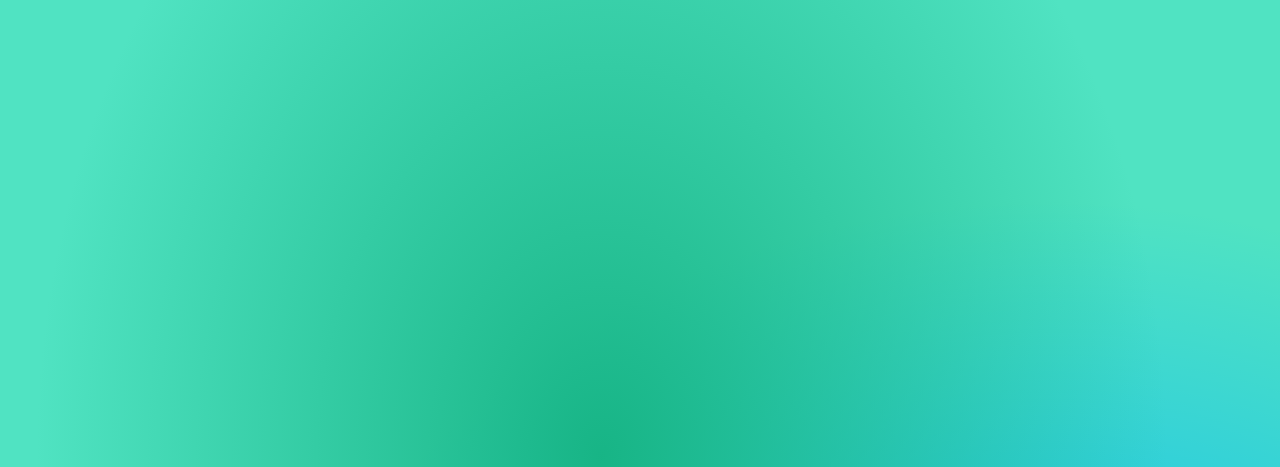
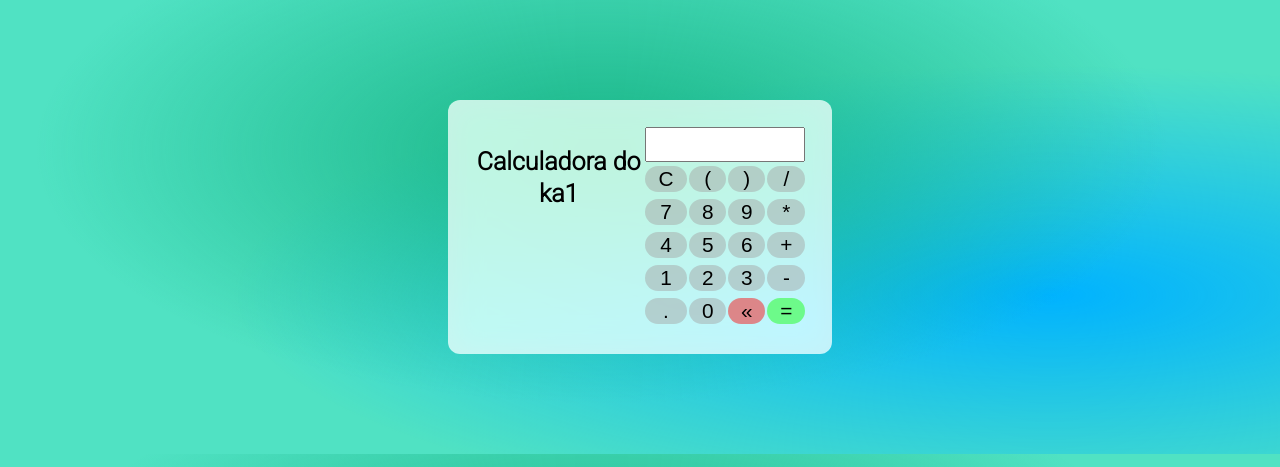
Before and after one commit to Ka1-S/Calculadora_kauan, a plain HTML site: page index.html in a window 1280 px wide. Shown: the top 467 px of the page. Drawn offline with Linux system fonts and the light colour scheme.

Commit message:
Calculadoratest

```diff
--- a/assets/css/index.css
+++ b/assets/css/index.css
@@ -6,12 +6,13 @@
 }
 
 body {
-    background-color: #50E3C2;
+    display: flex;
+    background-color: hsl(167, 72%, 60%);
     background-image:
         radial-gradient(at 47% 33%, hsl(162.00, 77%, 40%) 0, transparent 59%),
         radial-gradient(at 82% 65%, hsl(198.00, 100%, 50%) 0, transparent 55%);
-    margin: 340px;
-    padding: 80px;
+    margin: auto;
+    padding: auto;
     font-family: 'Roboto', sans-serif;
     line-height: 1.5em;
     font-size: 1.3em;
@@ -19,22 +20,35 @@ body {
 
 
 .container {
+    text-align: center;
+    display: flex;
     backdrop-filter: blur(16px) saturate(180%);
     -webkit-backdrop-filter: blur(16px) saturate(180%);
     background-color: rgba(255, 255, 255, 0.75);
     border-radius: 12px;
-    border: 1px solid rgba(209, 213, 219, 0.3);
-    max-width: 640px;
-    padding: 20px;
-    margin: 50px auto;
+    border: 1px auto solid rgba(209, 213, 219, 0.3);
+    max-width: 30%;
+    max-height: 50%;
+    padding: 2%;
+    margin: 100px auto ;
+}
+
+h1 {
+    font-size-adjust: auto;
+    font-display: auto;
+    font-size: larger;
 }
 
 .calculadora {
-    width: 400px;
+    border-collapse: collapse ;
+    margin: auto;
+    width: 200px;
 }
 
+
 .display {
-    font-size: 35px;
+    display: flex;
+    font-size: 25px;
     width: 100%;
     text-align: right;
 
@@ -42,7 +56,7 @@ body {
 
 .btn {
     width: 100%;
-    height: 50px;
+    height: auto;
     font-size: 1em;
     border-radius: 20px;
     border: none;
--- a/index.html
+++ b/index.html
@@ -10,11 +10,13 @@
 <body>
     <section class="container">
 
-            <h1>Calculadora</h1>
+        <h1>Calculadora do ka1</h1>
+
             <table class="calculadora">
                 <tr>
                     <td colspan="4"><input type="text" class="display"></td>
                 </tr>
+
 
                 <tr>
                     <td><button class="btn btn-clear">C</button></td>
```
